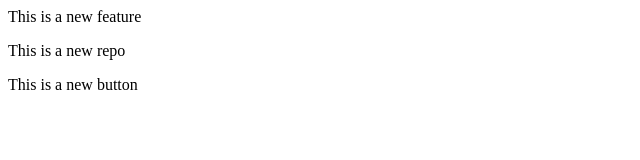
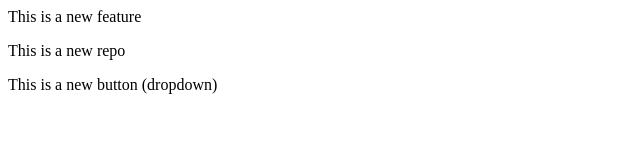
Before and after one commit to AdityaNautiyal908/HTML-CSS, a plain HTML site: page index.html in a window 1280 px wide. Shown: the whole page, without its empty margins (0-640 px from the left). Drawn offline with Linux system fonts and the light colour scheme.

Commit message:
Add dropdown

```diff
--- a/index.html
+++ b/index.html
@@ -1,3 +1,3 @@
 <p>This is a new feature</p>
 <p>This is a new repo</p>
-<p>This is a new button </p>
+<p>This is a new button (dropdown) </p>
```
